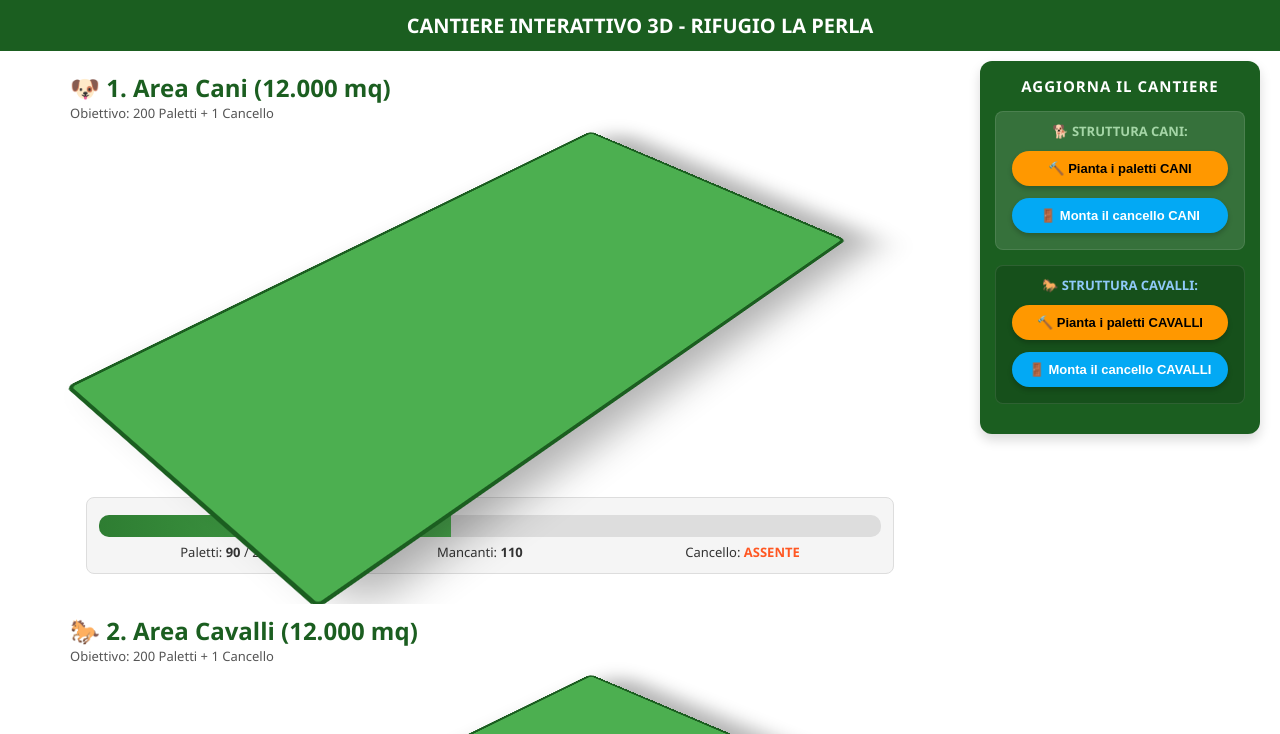
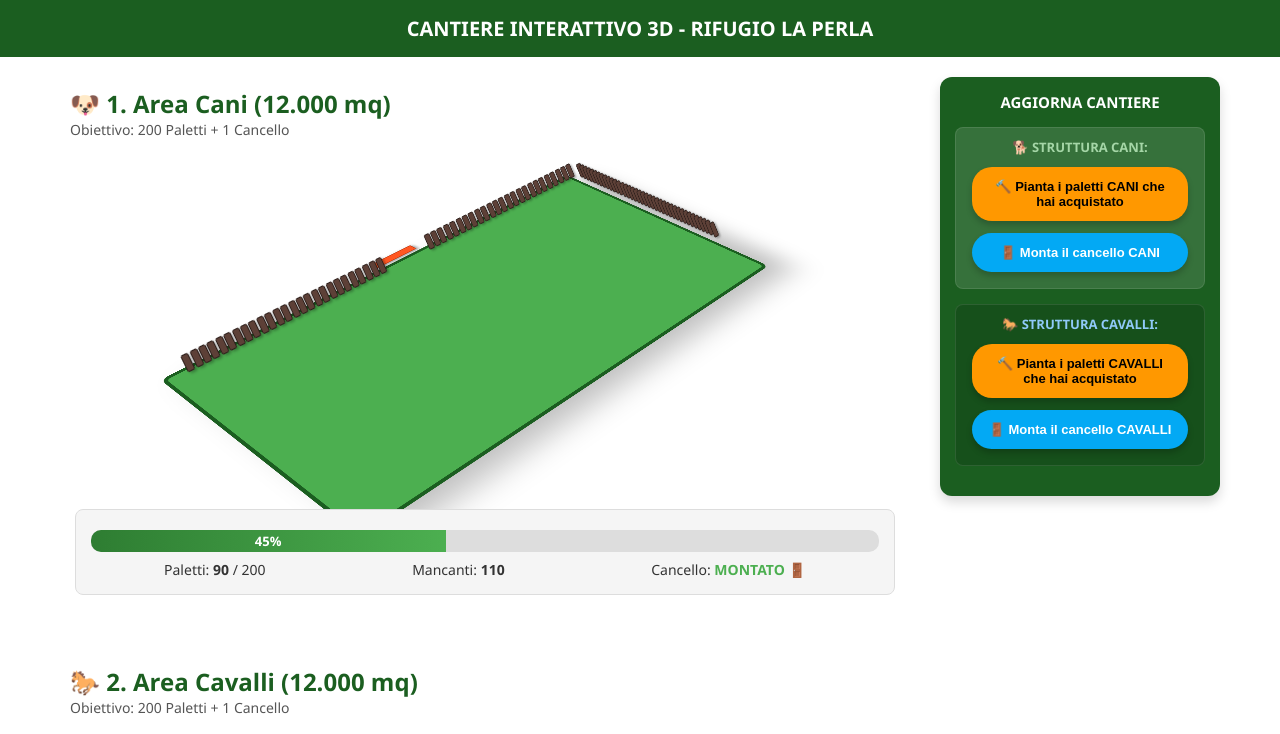
Before and after one commit to danyrecords21-collab/la-perla-il-sogno-degli-ultimi, a plain HTML site: page index.html in a window 1280 px wide. Both pictures are taken after a click on the button "🚪 Monta il cancello CANI". Shown: the top 734 px of the page. Drawn offline with Linux system fonts and the light colour scheme.

Commit message:
Update index.html

```diff
--- a/index.html
+++ b/index.html
@@ -6,65 +6,37 @@
     <title>Cantiere 3D - Rifugio La Perla</title>
     <style>
         body { font-family: 'Segoe UI', sans-serif; background-color: #ffffff; color: #333333; margin: 0; padding: 0; overflow-x: hidden; }
-        .header-bar { background-color: #1b5e20; color: white; padding: 12px; font-size: 20px; font-weight: bold; text-align: center; }
-
-        /* Layout sbilanciato: 75% ai terreni giganti, 25% ai pulsanti piccoli a destra */
-        .main-layout { display: flex; width: 100vw; margin: 10px 0; padding: 0 20px; box-sizing: border-box; gap: 20px; }
-        .game-zone { flex: 3; display: flex; flex-direction: column; gap: 20px; }
-        .sidebar { flex: 1; max-width: 280px; min-width: 240px; }
-
+        .header-bar { background-color: #1b5e20; color: white; padding: 15px; font-size: 20px; font-weight: bold; text-align: center; }
+        .main-layout { display: flex; max-width: 1200px; margin: 20px auto; padding: 0 20px; gap: 30px; box-sizing: border-box; }
+        .game-zone { flex: 3; display: flex; flex-direction: column; gap: 50px; }
+        .sidebar { flex: 1; max-width: 280px; min-width: 250px; }
         .sezione-lotto { background: #ffffff; padding: 10px; position: relative; text-align: center; }
-        h2 { margin: 0; color: #1b5e20; font-size: 24px; text-align: left; padding-left: 40px; }
-        .subtitle { color: #555555; font-size: 13px; margin-bottom: 5px; text-align: left; padding-left: 40px; }
-
-        /* SCENA 3D MASSIMIZZATA */
-        .scena-3d { perspective: 1200px; width: 100%; height: 360px; display: flex; justify-content: center; align-items: center; position: relative; }
-        .terreno-isometrico { width: 720px; height: 360px; background-color: #4caf50; border: 4px solid #1b5e20; border-radius: 8px; transform: rotateX(55deg) rotateZ(-45deg); transform-style: preserve-3d; position: relative; box-shadow: 25px 25px 40px rgba(0,0,0,0.3); }
-
-        /* Paletti 3D reali generati dal codice */
-        .paletto-3d {
-            width: 6px;
-            height: 16px;
-            background-color: #5d4037;
-            border: 1px solid #2d1f1b;
-            border-radius: 2px;
-            position: absolute;
-            transform: translateZ(16px) rotateX(-55deg);
-            transform-origin: bottom center;
-            box-shadow: 2px 2px 3px rgba(0,0,0,0.4);
-            z-index: 10;
-        }
-
-        .cancello-3d { width: 60px; height: 10px; background-color: #ff5722; border: 2px solid #bf360c; position: absolute; top: -4px; left: 45%; transform: translateZ(14px); z-index: 20; border-radius: 2px; box-shadow: 2px 2px 4px rgba(0,0,0,0.4); }
-
-        .dashboard-info { background: #f5f5f5; padding: 12px; border-radius: 8px; border: 1px solid #dddddd; width: 85%; margin: 10px auto 0 auto; color: #333333; }
+        h2 { margin: 0; color: #1b5e20; font-size: 24px; text-align: left; }
+        .subtitle { color: #555555; font-size: 14px; margin-bottom: 20px; text-align: left; }
+        .scena-3d { perspective: 1200px; width: 100%; height: 320px; display: flex; justify-content: center; align-items: center; position: relative; }
+        .terreno-isometrico { width: 560px; height: 280px; background-color: #4caf50; border: 4px solid #1b5e20; border-radius: 8px; transform: rotateX(55deg) rotateZ(-45deg); transform-style: preserve-3d; position: relative; box-shadow: 20px 20px 35px rgba(0,0,0,0.25); }
+        .paletto-3d { width: 6px; height: 15px; background-color: #5d4037; border: 1px solid #2d1f1b; border-radius: 2px; position: absolute; transform: translateZ(15px) rotateX(-55deg); transform-origin: bottom center; box-shadow: 2px 2px 3px rgba(0,0,0,0.3); }
+        .cancello-3d { width: 55px; height: 8px; background-color: #ff5722; border: 1px solid #bf360c; position: absolute; top: -3px; left: 45%; transform: translateZ(12px); border-radius: 1px; box-shadow: 2px 2px 4px rgba(0,0,0,0.4); }
+        .dashboard-info { background: #f5f5f5; padding: 15px; border-radius: 8px; border: 1px solid #dddddd; width: 95%; margin: 30px auto 0 auto; color: #333333; position: relative; z-index: 99; }
         .bar-container { width: 100%; background-color: #dddddd; border-radius: 10px; height: 22px; overflow: hidden; margin-top: 5px; }
         .bar-fill { background: linear-gradient(90deg, #2e7d32, #4caf50); height: 100%; color: white; font-weight: bold; line-height: 22px; font-size: 13px; text-align: center; transition: width 0.4s ease; }
-        .stats-grid { display: flex; justify-content: space-around; font-size: 13px; margin-top: 6px; }
-
-        /* PANNELLO DI DESTRA PICCOLO E COMPATTO */
-        .control-panel { background: #1b5e20; color: white; padding: 15px; border-radius: 12px; box-shadow: 0 6px 12px rgba(0,0,0,0.15); position: sticky; top: 15px; text-align: center; }
+        .stats-grid { display: flex; justify-content: space-around; font-size: 14px; margin-top: 8px; }
+        .control-panel { background: #1b5e20; color: white; padding: 15px; border-radius: 12px; box-shadow: 0 6px 12px rgba(0,0,0,0.15); position: sticky; top: 20px; text-align: center; }
         .gruppo-pulsanti { margin: 15px 0; padding: 10px; border-radius: 8px; background: rgba(255,255,255,0.12); border: 1px solid rgba(255,255,255,0.1); }
-        .btn-game { background-color: #ff9800; color: #000; border: none; padding: 10px 15px; width: 95%; font-size: 13px; font-weight: bold; border-radius: 20px; cursor: pointer; margin: 6px 0; box-shadow: 0 3px 5px rgba(0,0,0,0.2); transition: background 0.2s; }
+        .btn-game { background-color: #ff9800; color: #000; border: none; padding: 12px 15px; width: 95%; font-size: 13px; font-weight: bold; border-radius: 20px; cursor: pointer; margin: 6px 0; box-shadow: 0 4px 6px rgba(0,0,0,0.2); transition: background 0.2s; }
         .btn-game:hover { background-color: #ffb74d; }
     </style>
 </head>
 <body>
-
     <div class="header-bar">CANTIERE INTERATTIVO 3D - RIFUGIO LA PERLA</div>
-
     <div class="main-layout">
-
-        <!-- SINISTRA: TERRENI GIGANTI -->
         <div class="game-zone">
-
-            <!-- 🐶 CANI -->
             <div class="sezione-lotto">
                 <h2>🐶 1. Area Cani (12.000 mq)</h2>
                 <div class="subtitle">Obiettivo: 200 Paletti + 1 Cancello</div>
                 <div class="scena-3d"><div id="campo-cani" class="terreno-isometrico"></div></div>
                 <div class="dashboard-info">
-                    <div class="bar-container"><div id="barra-cani" class="bar-fill" style="width: 45%;">45%</div></div>
+                    <div class="bar-container"><div id="barra-cani" class="bar-fill">45%</div></div>
                     <div class="stats-grid">
                         <div>Paletti: <strong id="lbl-cani-p">90</strong> / 200</div>
                         <div>Mancanti: <strong id="lbl-cani-m">110</strong></div>
@@ -72,14 +44,12 @@
                     </div>
                 </div>
             </div>
-
-            <!-- 🐎 CAVALLI -->
-            <div class="sezione-lotto" style="border-bottom: none;">
+            <div class="sezione-lotto" style="border-bottom: none; margin-bottom: 10px;">
                 <h2>🐎 2. Area Cavalli (12.000 mq)</h2>
                 <div class="subtitle">Obiettivo: 200 Paletti + 1 Cancello</div>
                 <div class="scena-3d"><div id="campo-cavalli" class="terreno-isometrico"></div></div>
                 <div class="dashboard-info">
-                    <div class="bar-container"><div id="barra-cavalli" class="bar-fill" style="width: 0%;">0%</div></div>
+                    <div class="bar-container"><div id="barra-cavalli" class="bar-fill" style="width:0%;">0%</div></div>
                     <div class="stats-grid">
                         <div>Paletti: <strong id="lbl-cavalli-p">0</strong> / 200</div>
                         <div>Mancanti: <strong id="lbl-cavalli-m">200</strong></div>
@@ -87,80 +57,58 @@
                     </div>
                 </div>
             </div>
-
         </div>
-
-        <!-- DESTRA: PULSANTI PICCOLI -->
         <div class="sidebar">
             <div class="control-panel">
-                <h3 style="margin: 0; font-size: 15px; text-transform: uppercase; letter-spacing: 1px;">Aggiorna il Cantiere</h3>
-
+                <h3 style="margin: 0; font-size: 15px; text-transform: uppercase;">Aggiorna Cantiere</h3>
                 <div class="gruppo-pulsanti">
                     <h4 style="margin: 0 0 5px 0; color: #a5d6a7; font-size: 13px;">🐕 STRUTTURA CANI:</h4>
-                    <button class="btn-game" onclick="eseguiPiantamento('paletti_cani', 5)">🔨 Pianta i paletti CANI</button>
+                    <button class="btn-game" onclick="eseguiPiantamento('paletti_cani', 5)">🔨 Pianta i paletti CANI che hai acquistato</button>
                     <button class="btn-game" style="background-color:#03a9f4; color:#fff;" onclick="eseguiPiantamento('cancello_cani', 1)">🚪 Monta il cancello CANI</button>
                 </div>
-
                 <div class="gruppo-pulsanti" style="background: rgba(0,0,0,0.15);">
                     <h4 style="margin: 0 0 5px 0; color: #90caf9; font-size: 13px;">🐎 STRUTTURA CAVALLI:</h4>
-                    <button class="btn-game" onclick="eseguiPiantamento('paletti_cavalli', 5)">🔨 Pianta i paletti CAVALLI</button>
+                    <button class="btn-game" onclick="eseguiPiantamento('paletti_cavalli', 5)">🔨 Pianta i paletti CAVALLI che hai acquistato</button>
                     <button class="btn-game" style="background-color:#03a9f4; color:#fff;" onclick="eseguiPiantamento('cancello_cavalli', 1)">🚪 Monta il cancello CAVALLI</button>
                 </div>
             </div>
         </div>
-
     </div>
-
     <script>
         const maxPaletti = 200;
-
         function calcolaPerimetro200() {
             let coordinate = [];
-            for(let x=2; x<=44; x+=3.36) { coordinate.push({x: x, y: 2}); }
-            for(let x=56; x<=98; x+=3.36) { coordinate.push({x: x, y: 2}); }
-            for(let y=5; y<=95; y+=3.6) { coordinate.push({x: 98, y: y}); }
-            for(let x=98; x>=2; x-=3.84) { coordinate.push({x: x, y: 96}); }
-            for(let y=95; y>=5; y-=3.6) { coordinate.push({x: 2, y: y}); }
+            for(let x=2; x<=44; x+=1.68) { coordinate.push({x: x, y: 2}); }
+            for(let x=56; x<=98; x+=1.68) { coordinate.push({x: x, y: 2}); }
+            for(let y=5; y<=95; y+=1.8) { coordinate.push({x: 98, y: y}); }
+            for(let x=98; x>=2; x-=1.92) { coordinate.push({x: x, y: 96}); }
+            for(let y=95; y>=5; y-=1.8) { coordinate.push({x: 2, y: y}); }
             return coordinate;
         }
         const mappaPerimetro = calcolaPerimetro200();
 
-        let caniP = parseInt(localStorage.getItem('final3d_cani_p')) || 90;
-        let caniC = localStorage.getItem('final3d_cani_c') === 'true';
-        let cavalliP = parseInt(localStorage.getItem('final3d_cavalli_p')) || 0;
-        let cavalliC = localStorage.getItem('final3d_cavalli_c') === 'true';
+        let caniP = parseInt(localStorage.getItem('f3d_cani_p')) || 90;
+        let caniC = localStorage.getItem('f3d_cani_c') === 'true';
+        let cavalliP = parseInt(localStorage.getItem('f3d_cavalli_p')) || 0;
+        let cavalliC = localStorage.getItem('f3d_cavalli_c') === 'true';
 
         const queryParams = new URLSearchParams(window.location.search);
         if (queryParams.get('status') === 'success') {
             const item = queryParams.get('item');
-            if (item === 'paletti_cani') {
-                caniP += 5; if(caniP > maxPaletti) caniP = maxPaletti;
-                localStorage.setItem('final3d_cani_p', caniP);
-            } else if (item === 'cancello_cani') {
-                caniC = true; localStorage.setItem('final3d_cani_c', true);
-            } else if (item === 'paletti_cavalli') {
-                cavalliP += 5; if(cavalliP > maxPaletti) cavalliP = maxPaletti;
-                localStorage.setItem('final3d_cavalli_p', cavalliP);
-            } else if (item === 'cancello_cavalli') {
-                cavalliC = true; localStorage.setItem('final3d_cavalli_c', true);
-            }
+            if (item === 'paletti_cani') { caniP += 5; if(caniP > maxPaletti) caniP = maxPaletti; localStorage.setItem('f3d_cani_p', caniP); }
+            else if (item === 'cancello_cani') { caniC = true; localStorage.setItem('f3d_cani_c', true); }
+            else if (item === 'paletti_cavalli') { cavalliP += 5; if(cavalliP > maxPaletti) cavalliP = maxPaletti; localStorage.setItem('f3d_cavalli_p', cavalliP); }
+            else if (item === 'cancello_cavalli') { cavalliC = true; localStorage.setItem('f3d_cavalli_c', true); }
             window.history.replaceState({}, document.title, window.location.pathname);
         }
 
         disegnaMondo3D();
 
         function eseguiPiantamento(tipo, quantita) {
-            if(tipo === 'paletti_cani') {
-                caniP += quantita; if(caniP > maxPaletti) caniP = maxPaletti;
-                localStorage.setItem('final3d_cani_p', caniP);
-            } else if(tipo === 'cancello_cani') {
-                caniC = true; localStorage.setItem('final3d_cani_c', true);
-            } else if(tipo === 'paletti_cavalli') {
-                cavalliP += quantita; if(cavalliP > maxPaletti) cavalliP = maxPaletti;
-                localStorage.setItem('final3d_cavalli_p', cavalliP);
-            } else if(tipo === 'cancello_cavalli') {
-                cavalliC = true; localStorage.setItem('final3d_cavalli_c', true);
-            }
+            if(tipo === 'paletti_cani') { caniP += quantita; if(caniP > maxPaletti) caniP = maxPaletti; localStorage.setItem('f3d_cani_p', caniP); }
+            else if(tipo === 'cancello_cani') { caniC = true; localStorage.setItem('f3d_cani_c', true); }
+            else if(tipo === 'paletti_cavalli') { cavalliP += quantita; if(cavalliP > maxPaletti) cavalliP = maxPaletti; localStorage.setItem('f3d_cavalli_p', cavalliP); }
+            else if(tipo === 'cancello_cavalli') { cavalliC = true; localStorage.setItem('f3d_cavalli_c', true); }
             disegnaMondo3D();
         }
 
@@ -168,4 +116,32 @@
             document.getElementById('campo-cani').innerHTML = "";
             document.getElementById('campo-cavalli').innerHTML = "";
 
-            // CANI
+            document.getElementById('lbl-cani-p').innerText = caniP;
+            document.getElementById('lbl-cani-m').innerText = maxPaletti - caniP;
+            let perCani = Math.round((caniP / maxPaletti) * 100);
+            document.getElementById('barra-cani').style.width = perCani + '%';
+            document.getElementById('barra-cani').innerText = perCani + '%';
+            for (let i = 0; i < Math.min(caniP, mappaPerimetro.length); i++) {
+                let el = document.createElement('div'); el.className = 'paletto-3d'; el.style.left = mappaPerimetro[i].x + '%'; el.style.top = mappaPerimetro[i].y + '%'; document.getElementById('campo-cani').appendChild(el);
+            }
+            if(caniC) {
+                let el = document.createElement('div'); el.className = 'cancello-3d'; document.getElementById('campo-cani').appendChild(el);
+                document.getElementById('lbl-cani-c').innerText = "MONTATO 🚪"; document.getElementById('lbl-cani-c').style.color = "#4caf50";
+            }
+
+            document.getElementById('lbl-cavalli-p').innerText = cavalliP;
+            document.getElementById('lbl-cavalli-m').innerText = maxPaletti - cavalliP;
+            let perCavalli = Math.round((cavalliP / maxPaletti) * 100);
+            document.getElementById('barra-cavalli').style.width = perCavalli + '%';
+            document.getElementById('barra-cavalli').innerText = perCavalli + '%';
+            for (let i = 0; i < Math.min(cavalliP, mappaPerimetro.length); i++) {
+                let el = document.createElement('div'); el.className = 'paletto-3d'; el.style.left = mappaPerimetro[i].x + '%'; el.style.top = mappaPerimetro[i].y + '%'; document.getElementById('campo-cavalli').appendChild(el);
+            }
+            if(cavalliC) {
+                let el = document.createElement('div'); el.className = 'cancello-3d'; document.getElementById('campo-cavalli').appendChild(el);
+                document.getElementById('lbl-cavalli-c').innerText = "MONTATO 🚪"; document.getElementById('lbl-cavalli-c').style.color = "#4caf50";
+            }
+        }
+    </script>
+</body>
+</html>
```
